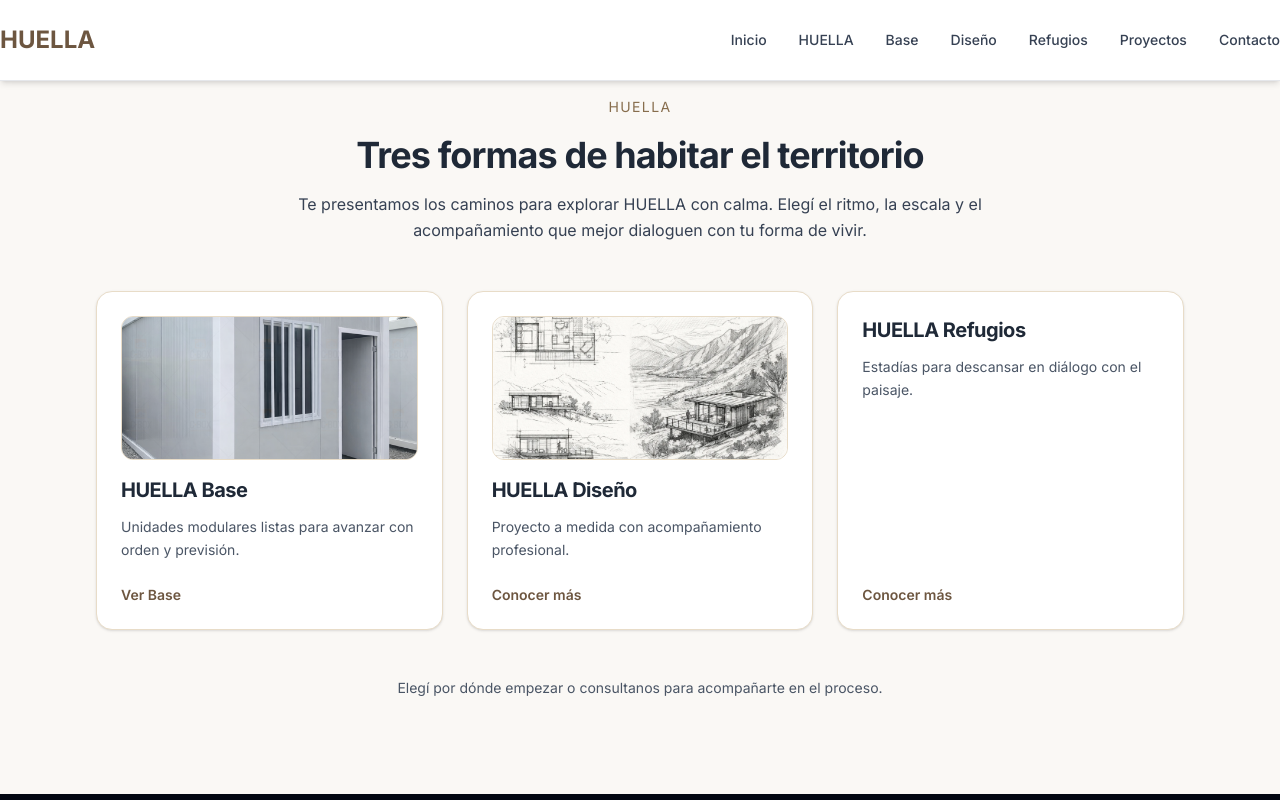
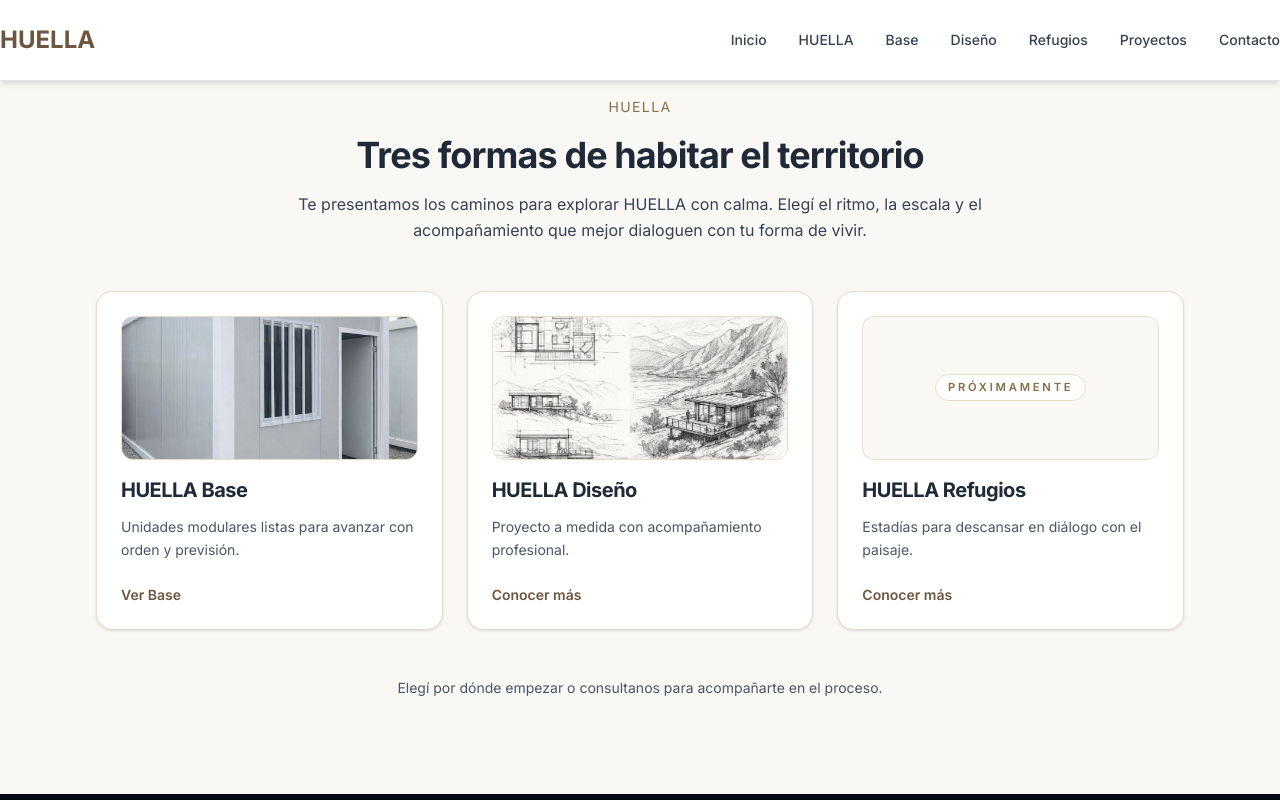
Before and after one commit to Teksi75/huella-mendoza-site, a Next.js app: page /huella in a window 1280 px wide. Shown: the top 800 px of the page. Built offline with nearby package versions, Linux system fonts and the light colour scheme.

Commit message:
Move Refugios coming soon label into image area

```diff
--- a/app/huella/page.tsx
+++ b/app/huella/page.tsx
@@ -27,6 +27,7 @@ const pathways = [
       'Estadías para descansar en diálogo con el paisaje.',
     href: '/refugios',
     ctaLabel: 'Conocer más',
+    comingSoon: 'PRÓXIMAMENTE',
   },
 ];
 
@@ -53,8 +54,8 @@ export default function HuellaPage() {
                 className="flex flex-col justify-between rounded-2xl border border-tierra-200 bg-white p-6 shadow-sm scroll-mt-28 md:scroll-mt-32"
               >
                 <div>
-                  {pathway.image ? (
-                    <div className="relative mb-4 h-36 overflow-hidden rounded-xl border border-tierra-200 bg-tierra-50">
+                  <div className="relative mb-4 flex h-36 items-center justify-center overflow-hidden rounded-xl border border-tierra-200 bg-tierra-50">
+                    {pathway.image ? (
                       <Image
                         src={pathway.image}
                         alt={`${pathway.title} - preview técnico`}
@@ -62,8 +63,13 @@ export default function HuellaPage() {
                         className="object-cover"
                         sizes="(min-width: 768px) 33vw, 100vw"
                       />
-                    </div>
-                  ) : null}
+                    ) : null}
+                    {pathway.comingSoon ? (
+                      <span className="relative rounded-full border border-tierra-200 bg-white/80 px-3 py-1 text-[0.7rem] font-semibold uppercase tracking-[0.25em] text-tierra-600 backdrop-blur">
+                        {pathway.comingSoon}
+                      </span>
+                    ) : null}
+                  </div>
                   <h2 className="text-xl">{pathway.title}</h2>
                   <p className="mt-3 text-sm text-gray-600">{pathway.description}</p>
                 </div>
```
